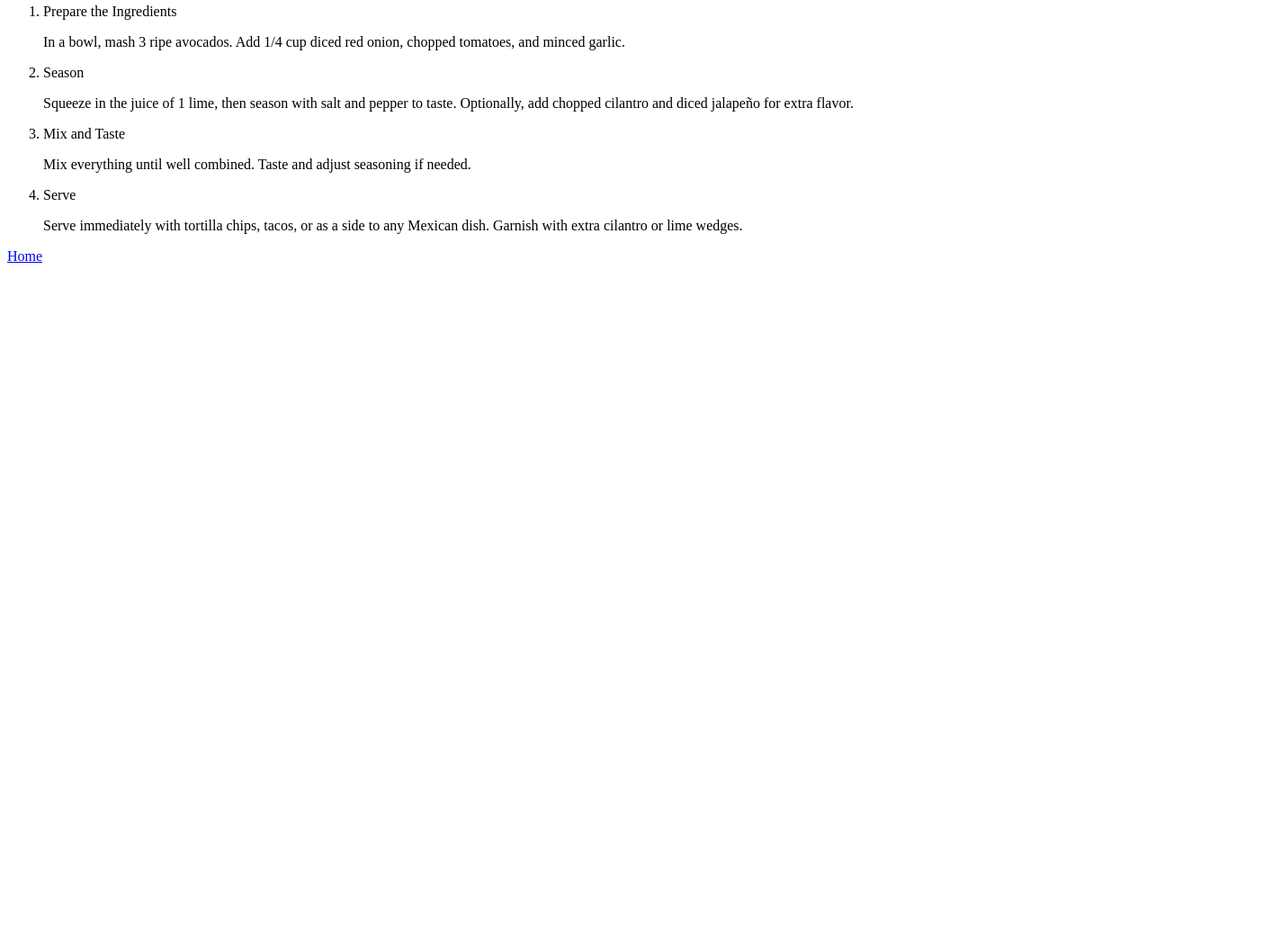
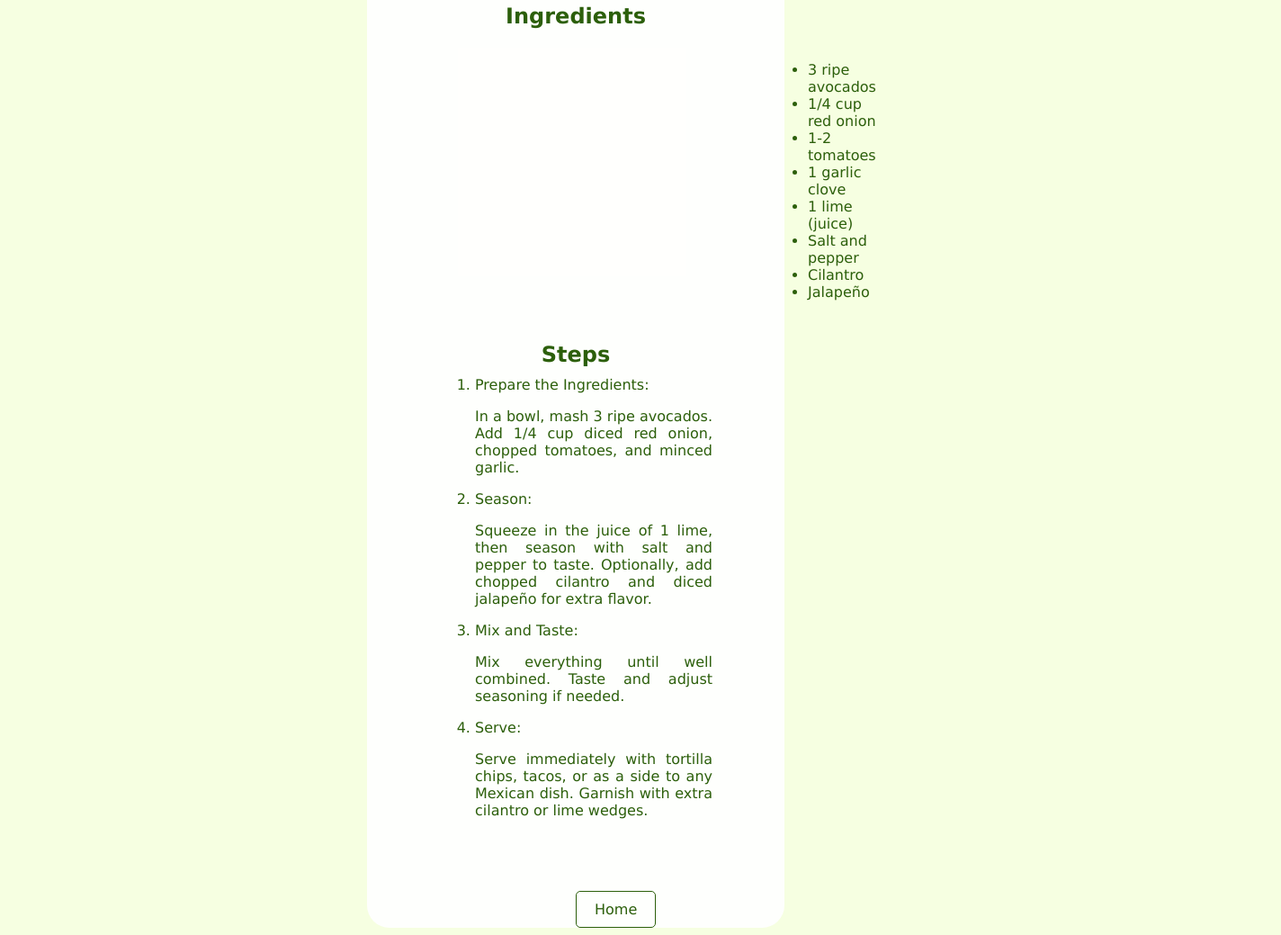
Before and after one commit to Omar4061/odin-recipes, a plain HTML site: page recipes/guacamole.html in a window 1280 px wide. Shown: the part 710-1749 px from the top of the page at 90% size, 1424 px wide, since content can reach past the window. Before the commit the page ends 1012 px from the top, so only its background shows below. Drawn offline with Linux system fonts and the light colour scheme.

Commit message:
Added styles for Guacamole recipe

```diff
--- a/recipes/guacamole.html
+++ b/recipes/guacamole.html
@@ -5,20 +5,34 @@
     <meta charset="UTF-8">
     <meta name="viewport" content="width=device-width, initial-scale=1.0">
     <title>Guacamole</title>
+    <link rel="stylesheet" href="../styles/recipes-guacamole.css">
 </head>
 
 <body>
+    <div class="main-card">
+        <div class="title">Guacamole</div>
+        <img src="../Images/Guacamole.jpg" alt="Guacamole image" height="250">
 
-    <h1>Guacamole</h1>
-    <img src="../Images/Guacamole.jpg" alt="Guacamole" height="250">
+        <div>
+            <div class="sub-title">
                 <h2>Description</h2>
+            </div>
+            <div class="description">
                 <p>
                     Guacamole is a classic Mexican dip made from mashed avocados, lime, and other fresh ingredients.
                     It’s typically served with tortilla chips, tacos, or as a side to other Mexican dishes.
-        You can customize it with ingredients like cilantro, tomatoes, and jalapeños for added flavor and heat.
+                    You can customize it with ingredients like cilantro, tomatoes, and jalapeños for added flavor and
+                    heat.
                 </p>
+            </div>
+        </div>
 
+        <div class="ingredients-container">
+            <div class="sub-title">
                 <h2>Ingredients</h2>
+            </div>
+            <div class="ingredients">
+                <!-- <h3 class="ingrediens-title">For the Guacamole</h3> -->
                 <ul>
                     <li>3 ripe avocados</li>
                     <li>1/4 cup red onion</li>
@@ -29,23 +43,34 @@
                     <li>Cilantro</li>
                     <li>Jalapeño</li>
                 </ul>
+            </div>
+        </div>
 
+        <div>
+            <div class="sub-title">
                 <h2>Steps</h2>
+            </div>
+            <div class="steps">
                 <ol>
-        <li>Prepare the Ingredients</li>
-        <p>In a bowl, mash 3 ripe avocados. Add 1/4 cup diced red onion, chopped tomatoes, and minced garlic.</p>
-        <li>Season</li>
-        <p>Squeeze in the juice of 1 lime, then season with salt and pepper to taste. Optionally, add chopped cilantro
-            and diced jalapeño for extra flavor.</p>
-        <li>Mix and Taste</li>
+                    <li>Prepare the Ingredients:</li>
+                    <p>In a bowl, mash 3 ripe avocados. Add 1/4 cup diced red onion, chopped tomatoes, and minced
+                        garlic.</p>
+                    <li>Season:</li>
+                    <p>Squeeze in the juice of 1 lime, then season with salt and pepper to taste. Optionally, add
+                        chopped cilantro and diced jalapeño for extra flavor.</p>
+                    <li>Mix and Taste:</li>
                     <p>Mix everything until well combined. Taste and adjust seasoning if needed.</p>
-        <li>Serve</li>
-        <p>Serve immediately with tortilla chips, tacos, or as a side to any Mexican dish. Garnish with extra cilantro
-            or lime wedges.</p>
+                    <li>Serve:</li>
+                    <p>Serve immediately with tortilla chips, tacos, or as a side to any Mexican dish. Garnish with
+                        extra cilantro or lime wedges.</p>
                 </ol>
+            </div>
+            <div>
+                <a href="../index.html" class="btn-link">Home</a>
+            </div>
+        </div>
 
-    <a href="../index.html">Home</a>
-
+    </div>
 </body>
 
 </html>
--- /dev/null
+++ b/styles/recipes-guacamole.css
@@ -0,0 +1,74 @@
+body{
+    background-color: rgb(246, 255, 225);
+    font-family:Verdana, Geneva, Tahoma, sans-serif;
+    color: rgb(44, 95, 11);
+}
+
+img{
+    display: block;
+    margin: 0 auto;
+    width: 430px;
+    height: 215px;
+    border-radius: 15px;
+}
+
+.btn-link {
+  text-decoration: none;
+  background-color: #ffffff00;
+  border: 1px solid rgb(44, 95, 11);
+  color: rgb(44, 95, 11);
+  margin: 0 50%;
+  padding: 10px 20px;
+  border-radius: 5px;
+  display: inline-block;
+
+}
+
+.main-card{
+    background-color: rgba(255, 255, 255, 0.945);
+    margin: 0px 400px;
+    height: auto;
+    border-radius: 25px;
+}
+
+.title {
+    font-size: 35px;
+    font-weight: bolder;
+    text-align: center;
+    /* border: 1px solid blue; */
+    padding-top: 5px;
+    margin-bottom: 15px;
+}
+
+.sub-title{
+    text-align: center;
+    margin-top: 30px;
+}
+
+.description{
+    margin: 0px 150px;
+    text-align: justify;
+    text-justify: inter-word;
+}
+
+/* .ingredients-container{
+    text-align: center;
+    margin-top: 50px;
+} */
+
+.ingrediens-title{
+    text-align: center;
+    margin-top: -30px;
+}
+
+.ingredients{
+    display: inline-block;
+    vertical-align: top;
+    margin: 0px 450px;
+}
+
+.steps{
+    margin: 80px;
+    margin-top: -10px;
+    text-align: justify;
+}
```
Lines whose indentation alone changed are shown as unchanged.
